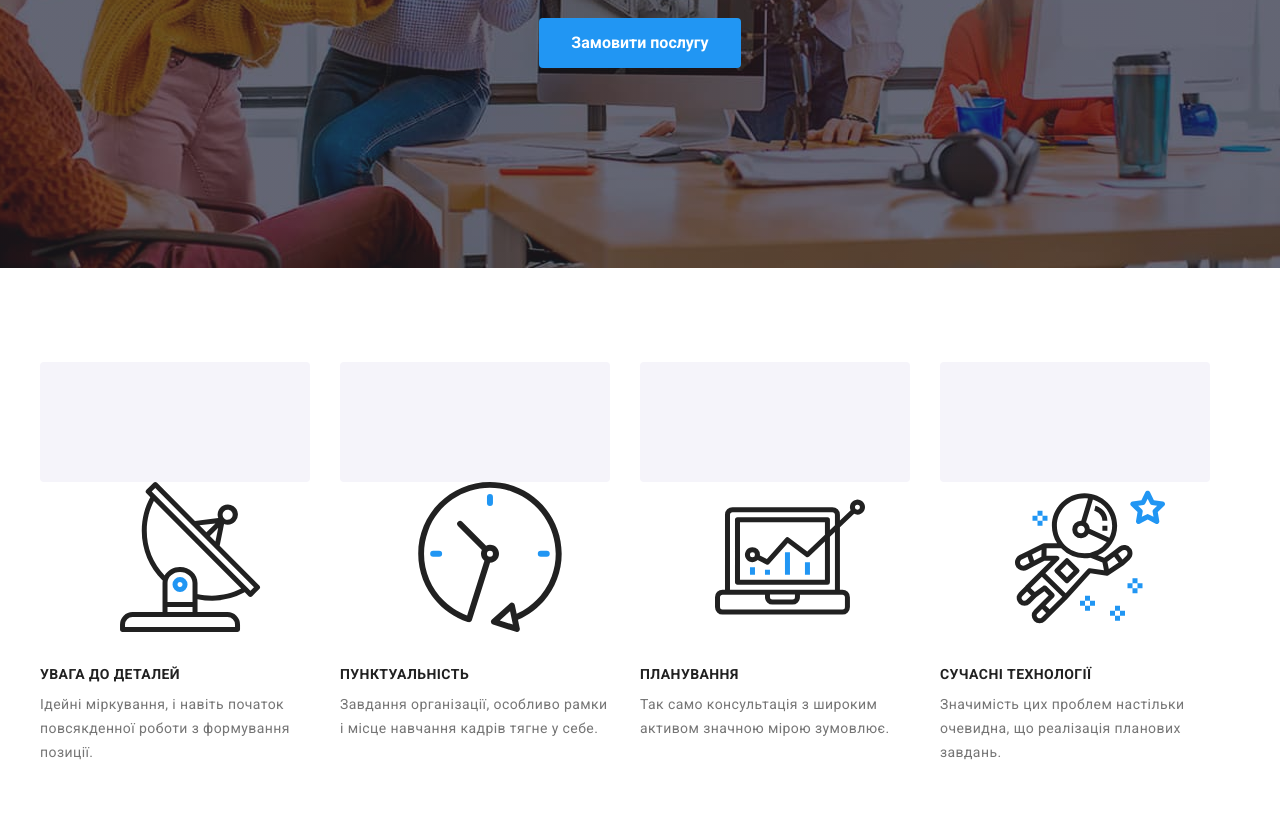
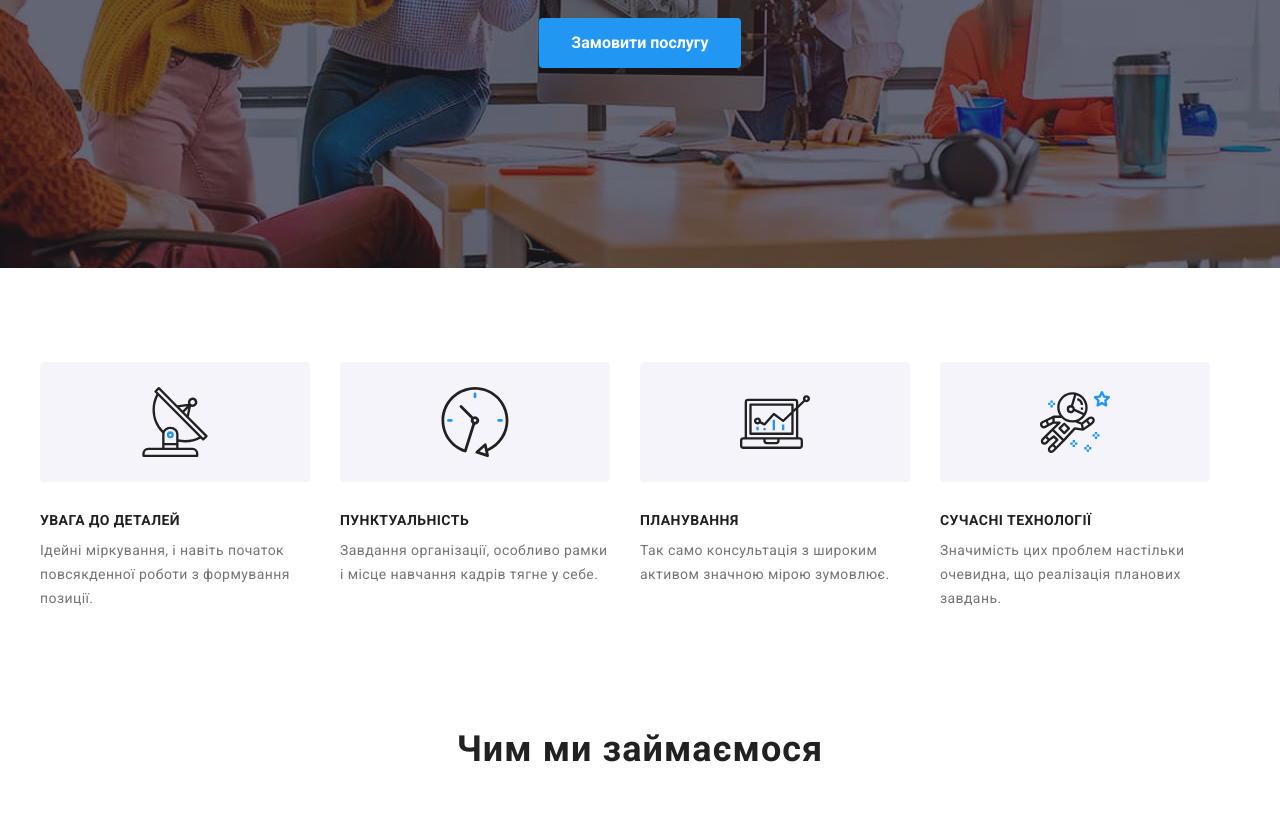
Before and after one commit to bezsmertnyi-oleksandr/goit-markup-hw-04, a plain HTML site: page index.html in a window 1280 px wide. Shown: the part 417-1234 px from the top of the page. Drawn offline with nearby package versions, Linux system fonts and the light colour scheme.

Commit message:
Update style.css

```diff
--- a/css/style.css
+++ b/css/style.css
@@ -123,7 +123,9 @@ a {
 }
 
 .header-mail-link:hover,
-.header-mail-link:focus {
+.header-mail-link:focus,
+.contact-icon:hover,
+.contact-icon:focus {
   color: var(--accent-color);
 }
 
@@ -150,6 +152,17 @@ a {
   letter-spacing: 0.02em;
   color: #757575;
 }
+
+.contact-icon {
+  fill: #757575;
+}
+
+
+/* .contact-icon:hover,
+.contact-icon:focus {
+  fill: var(--accent-color);
+} */
+
 
 /* Герой */
 .hero {
@@ -207,6 +220,20 @@ a {
   padding-top: 94px;
 }
 
+.bgc-icon {
+  height: 120px;
+  background: #F5F4FA;
+  border-radius: 4px;
+
+}
+
+.features-icon {
+  width: 70px;
+  height: 70px;
+  margin-top: 25px;
+  margin-right: 100px;
+  margin-bottom: 25px;margin-left: 100px;
+}
 
 .features-list {
   display: flex;
@@ -215,15 +242,8 @@ a {
 .features-list .item {
   width: 270px;
   margin-right: 30px;
+
 }
-.features-list .item::before {
-  display: block;
-  content: '';
-  height: 120px;
-  background: #F5F4FA;
-  border-radius: 4px;
-}
-
 
 .features-list .item:last-child {
   margin-right: 0px;
```
